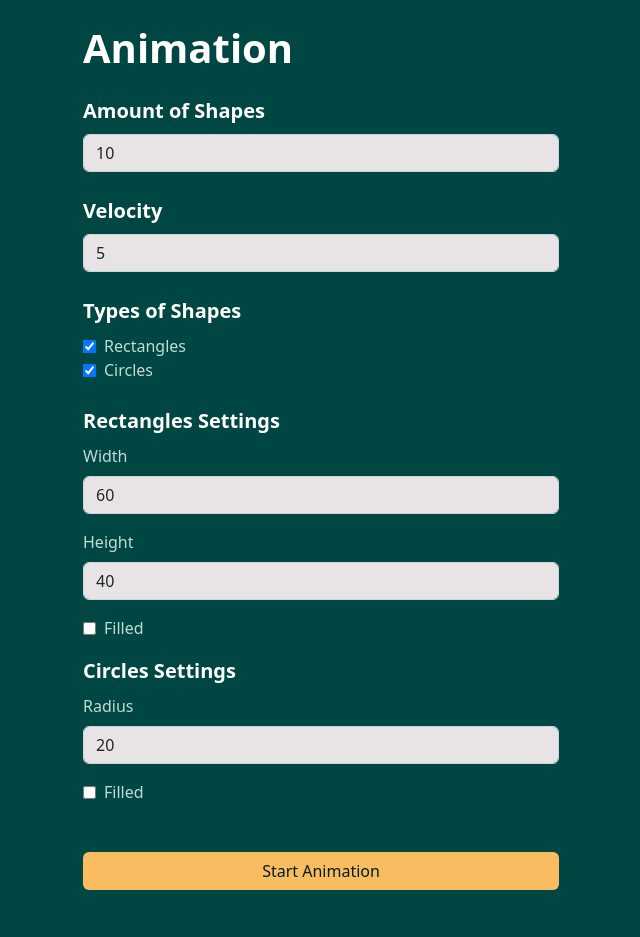
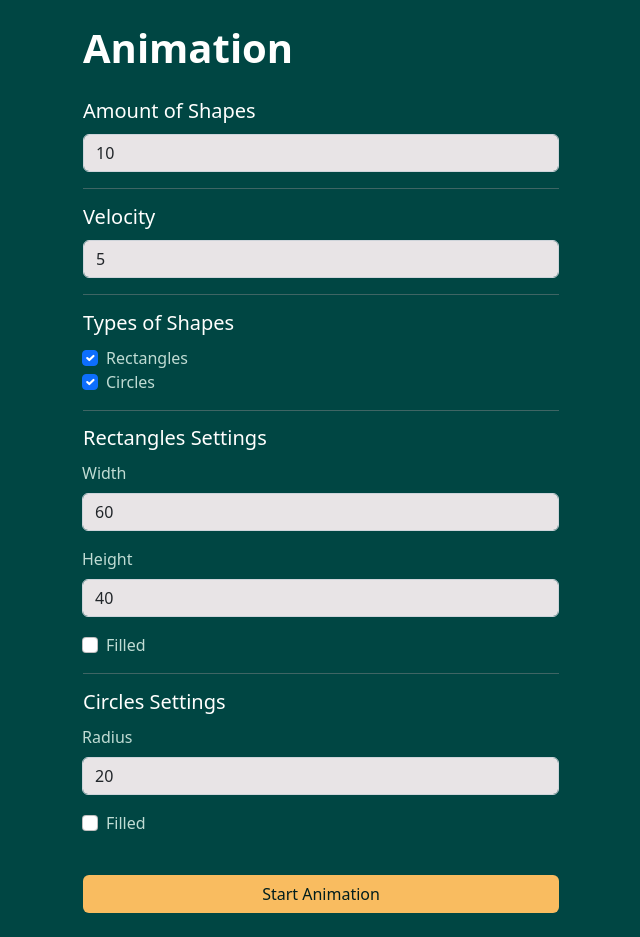
Before and after one commit to netrolite/graph-builder, a React (Vite) app: page / in a window 1280 px wide. Shown: the whole page, without its empty margins (319-959 px from the left). Before the commit the page ends 914 px from the top, so only its background shows below. Built offline with nearby package versions, Linux system fonts and the light colour scheme.

Commit message:
improve document structure & add boundaries between input groups

```diff
--- a/src/Input.jsx
+++ b/src/Input.jsx
@@ -41,14 +41,14 @@ export default function Input({animData, setAnimData}) {
 
     if (animData.rectangles.checked) {
         rectanglesSettingsNode = (
-            <div className="shape-settings">
-                <p className="heading mb-2 fw-semibold">Rectangles Settings</p>
-
+            <div className="input-group">
+                <label className="form-label heading">Rectangles Settings</label>
                 {/* name attribute is for identifying the shape */}
                 {/* id attribute is for label working correctly */}
                 {/* data attribute is for identifying the shape prop (width, height, radius...) */}
-                <label htmlFor="rect-width" className="form-label text">Width</label>
-                <div className="input-group mb-3">
+                <div className="input-subgroup">
+                    <label htmlFor="rect-width" className="form-label">Width</label>
+                    <div className="input-elem">
                         <input
                             className="form-control"
                             type="number"
@@ -59,9 +59,11 @@ export default function Input({animData, setAnimData}) {
                             value={animData.rectangles.width}
                         />
                     </div>
+                </div>
 
-                <label htmlFor="rect-height" className="form-label text">Height</label>
-                <div className="input-group mb-3">
+                <div className="input-subgroup">
+                    <label htmlFor="rect-height" className="form-label">Height</label>
+                    <div className="input-elem">
                         <input
                             className="form-control"
                             type="number"
@@ -72,11 +74,12 @@ export default function Input({animData, setAnimData}) {
                             value={animData.rectangles.height}
                         />
                     </div>
+                </div>
 
-                <div className="input-group-checkboxes">
-                    <div className="d-flex align-items-center gap-2 mb-0">
+                <div className="input-subgroup">
+                    <div className="checkbox-group">
                         <input
-                            className="input-checkbox type"
+                            className="form-check-input"
                             type="checkbox"
                             id="rect-filled"
                             name="rectangles"
@@ -84,7 +87,7 @@ export default function Input({animData, setAnimData}) {
                             checked={animData.rectangles.filled}
                             onChange={e => changeShapeProp(e, true)}
                         />
-                        <label htmlFor="rect-filled" className="text">Filled</label>
+                        <label htmlFor="rect-filled">Filled</label>
                     </div>
                 </div>
             </div>
@@ -93,11 +96,12 @@ export default function Input({animData, setAnimData}) {
 
     if (animData.circles.checked) {
         circlesSettingsNode = (
-            <div className="shape-settings">
-                <p className="heading mb-2 fw-semibold">Circles Settings</p>
+            <div className="input-group">
+                <label className="form-label heading">Circles Settings</label>
 
-                <label htmlFor="circ-radius" className="form-label text">Radius</label>
-                <div className="input-group mb-3">
+                <div className="input-subgroup">
+                    <label htmlFor="circ-radius" className="form-label">Radius</label>
+                    <div className="input-elem">
                         <input
                             className="form-control"
                             type="number"
@@ -108,11 +112,12 @@ export default function Input({animData, setAnimData}) {
                             value={animData.circles.radius}
                         />
                     </div>
+                </div>
 
-                <div className="mb-4">
-                    <div className="d-flex align-items-center gap-2 mb-0">
+                <div className="input-subgroup">
+                    <div className="checkbox-group">
                         <input
-                            className="input-checkbox type"
+                            className="form-check-input"
                             type="checkbox"
                             id="circ-filled"
                             name="circles"
@@ -120,7 +125,7 @@ export default function Input({animData, setAnimData}) {
                             checked={animData.circles.filled}
                             onChange={e => changeShapeProp(e, true)}
                         />
-                        <label htmlFor="circ-filled" className="text">Filled</label>
+                        <label htmlFor="circ-filled">Filled</label>
                     </div>
                 </div>
             </div>
@@ -131,9 +136,12 @@ export default function Input({animData, setAnimData}) {
         <div className="container py-4">
             <h1 className="mb-4 fw-semibold">Animation</h1>
 
+            <div className="inputs">
                 {/* Amount of Shapes */}
-            <label htmlFor="shapes-amount" className="form-label heading fw-semibold">Amount of Shapes</label>
-            <div className="input-group mb-4">
+                <div className="input-group">
+                    <div className="input-subgroup">
+                        <label htmlFor="shapes-amount" className="form-label heading">Amount of Shapes</label>
+                        <div className="input-elem">
                             <input
                                 type="number"
                                 min={1}
@@ -144,10 +152,14 @@ export default function Input({animData, setAnimData}) {
                                 onChange={e => changeProp(e)}
                             />
                         </div>
+                    </div>
+                </div>
 
                 {/* Velocity */}
-            <label htmlFor="velocity" className="form-label heading fw-semibold">Velocity</label>
-            <div className="input-group mb-4">
+                <div className="input-group">
+                    <div className="input-subgroup">
+                        <label htmlFor="velocity" className="form-label heading">Velocity</label>
+                        <div className="input-elem">
                             <input
                                 type="number"
                                 min={1}
@@ -158,15 +170,18 @@ export default function Input({animData, setAnimData}) {
                                 onChange={e => changeProp(e)}
                             />
                         </div>
+                    </div>
+                </div>
 
 
                 {/* Types of shapes */}
-            <p className="heading mb-2 fw-semibold">Types of Shapes</p>
+                <div className="input-group">
+                    <label className="form-label heading">Types of Shapes</label>
 
-            <div className="mb-4">
-                <div className="d-flex align-items-center gap-2 mb-0">
+                    <div className="input-subgroup">
+                        <div className="checkbox-group">
                             <input
-                        className="input-checkbox type"
+                                className="form-check-input"
                                 type="checkbox"
                                 id="rect-checked"
                                 name="rectangles"
@@ -174,12 +189,12 @@ export default function Input({animData, setAnimData}) {
                                 onChange={e => changeShapeProp(e, true)}
                                 checked={animData.rectangles.checked}
                             />
-                    <label htmlFor="rect-checked" className="text">Rectangles</label>
+                            <label htmlFor="rect-checked">Rectangles</label>
                         </div>
 
-                <div className="d-flex align-items-center gap-2 mb-3">
+                        <div className="checkbox-group">
                             <input
-                        className="input-checkbox type"
+                                className="form-check-input"
                                 type="checkbox"
                                 id="circ-checked"
                                 name="circles"
@@ -187,14 +202,18 @@ export default function Input({animData, setAnimData}) {
                                 onChange={e => changeShapeProp(e, true)}
                                 checked={animData.circles.checked}
                             />
-                    <label htmlFor="circ-checked" className="text">Circles</label>
+                            <label htmlFor="circ-checked">Circles</label>
+                        </div>
                     </div>
                 </div>
 
                 {rectanglesSettingsNode}
                 {circlesSettingsNode}
 
-            <div className="mt-5">
+            </div>
+
+            {/* "Start Animation" button */}
+            <div className="mt-4">
                 <Link to="/animation">
                     <button
                         type="submit"
--- a/src/index.css
+++ b/src/index.css
@@ -1,12 +1,12 @@
 :root {
     --bg: #004643;
-    --headline: #fffffe;
+    --heading: #fffffe;
     --paragraph: #c0dcd4;
     --button: #f9bc60;
     --button-text: #001e1d;
     --stroke: #001e1d;
     --main: #e8e4e6;
-    --secondary: #abd1c6;
+    --secondary: #3f6564;
     --highlight: #f9bc60;
     --tertiary: #e16162;
 }
@@ -23,6 +23,7 @@ body, #root, .container-fluid {
 
 body {
     background-color: #004643;
+    color: var(--paragraph);
 }
 
 canvas {
@@ -46,21 +47,33 @@ canvas {
 }
 
 h1, h2, h3, h4, h5, h6, .heading {
-    color: var(--headline);
+    color: var(--heading);
 }
 
 .heading {
     font-size: 1.25rem;
+    font-weight: 500;
 }
 
 .form-control {
     background-color: var(--main);
 }
 
-.text {
-    color: var(--paragraph);
+.input-group {
+    display: flex;
+    flex-direction: column;
+    margin-bottom: 0.8rem;
+    border-bottom: 1px solid var(--secondary);
 }
 
-.input-group-checkboxes {
-    margin-bottom: 1rem;
+.input-group:last-child {
+    border-bottom: none;
 }
+
+.input-subgroup {
+    padding-bottom: 1rem;
+}
+
+.checkbox-group label {
+    margin-left: 0.5rem;
+}
```
Lines whose indentation alone changed are shown as unchanged.
